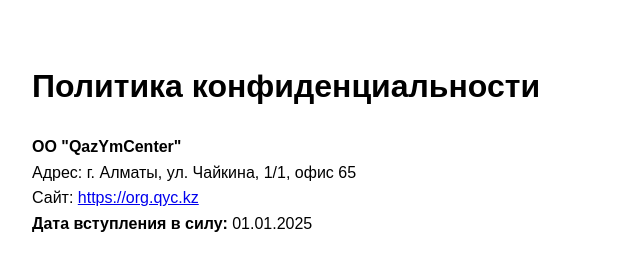
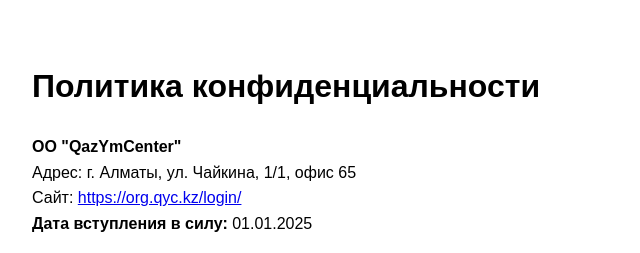
Before and after one commit to qazymcenter/qazymcenter-privacy, a plain HTML site: page index.html in a window 1280 px wide. Shown: the top 253 px of the page, 208-848 px from the left. Drawn offline with Linux system fonts and the light colour scheme.

Commit message:
Update index.html

```diff
--- a/index.html
+++ b/index.html
@@ -9,7 +9,7 @@
     <h1>Политика конфиденциальности</h1>
     <p><strong>ОО "QazYmCenter"</strong><br>
     Адрес: г. Алматы, ул. Чайкина, 1/1, офис 65<br>
-    Сайт: <a href="https://org.qyc.kz">https://org.qyc.kz</a><br>
+    Сайт: <a href="https://org.qyc.kz">https://org.qyc.kz/login/</a><br>
     <strong>Дата вступления в силу:</strong> 01.01.2025</p>
 
     <h2>1. Общие положения</h2>
```
